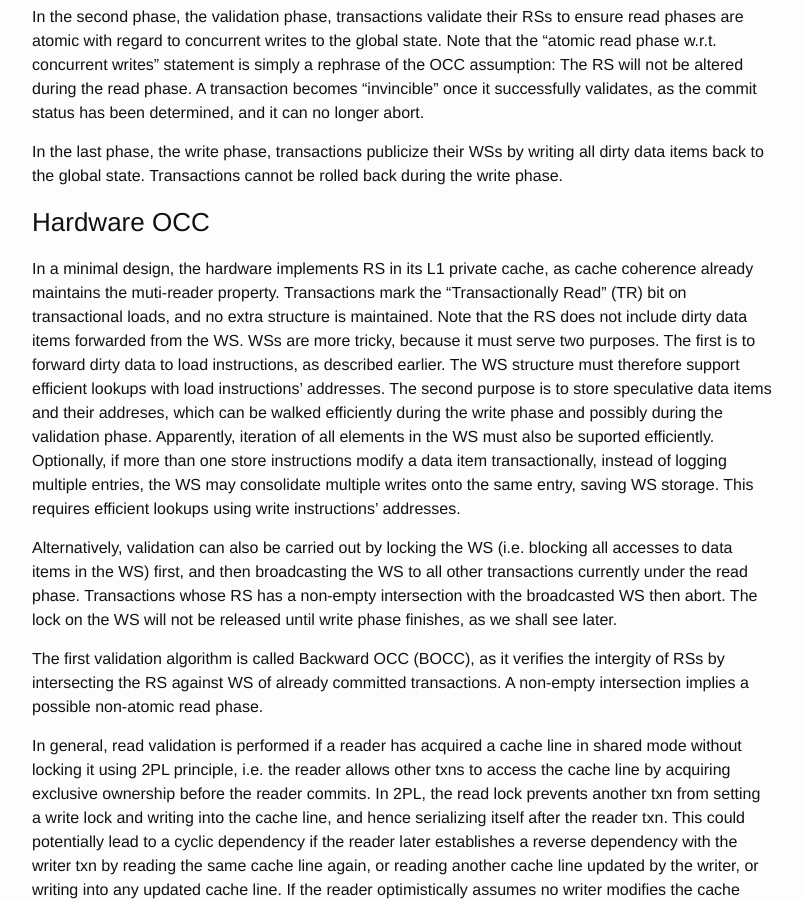
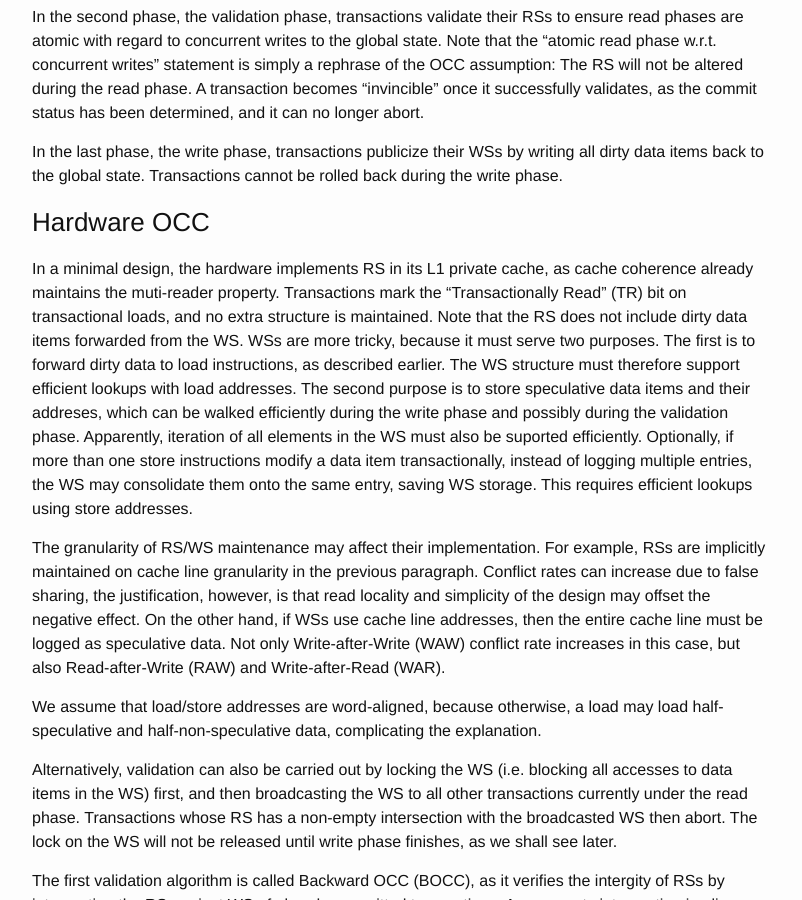
Before and after one commit to wangziqi2013/wangziqi2013.github.io, a Jekyll site: the page built from _posts/2018-03-18-HTM-Hardware-2PL-and-OCC.markdown, in a window 1280 px wide and 900 px high, scrolled down 3735 px. Shown: the whole window, without its empty margins (238-1040 px from the left). Built offline with Jekyll 4.4.1, drawn with Linux system fonts in a browser that asks for light colours.

Commit message:
Working on RS/WS granularity

```diff
--- a/_posts/2018-03-18-HTM-Hardware-2PL-and-OCC.markdown
+++ b/_posts/2018-03-18-HTM-Hardware-2PL-and-OCC.markdown
@@ -152,14 +152,22 @@ In a minimal design, the hardware implements RS in its L1 private cache, as cach
 the muti-reader property. Transactions mark the "Transactionally Read" (TR) bit on transactional loads, and no
 extra structure is maintained. Note that the RS does not include dirty data items forwarded from the WS.
 WSs are more tricky, because it must serve two purposes. The first is to forward dirty data to load instructions, as
-described earlier. The WS structure must therefore support efficient lookups with load instructions' addresses.
+described earlier. The WS structure must therefore support efficient lookups with load addresses.
 The second purpose is to store speculative data items and their addreses, which can be walked efficiently
 during the write phase and possibly during the validation phase. Apparently, iteration of all elements
 in the WS must also be suported efficiently. Optionally, if more than one store instructions modify a data item
-transactionally, instead of logging multiple entries, the WS may consolidate multiple writes onto the same entry,
-saving WS storage. This requires efficient lookups using write instructions' addresses.
+transactionally, instead of logging multiple entries, the WS may consolidate them onto the same entry,
+saving WS storage. This requires efficient lookups using store addresses.
+
+The granularity of RS/WS maintenance may affect their implementation. For example, RSs are implicitly maintained
+on cache line granularity in the previous paragraph. Conflict rates can increase due to false sharing, the justification,
+however, is that read locality and simplicity of the design may offset the negative effect. On the other hand,
+if WSs use cache line addresses, then the entire cache line must be logged as speculative data. Not only
+Write-after-Write (WAW) conflict rate increases in this case, but also Read-after-Write (RAW) and Write-after-Read (WAR).
 
 
+We assume that load/store addresses are word-aligned, because otherwise, a load may load half-speculative
+and half-non-speculative data, complicating the explanation.
 
 Alternatively,
 validation can also be carried out by locking the WS (i.e. blocking all accesses to data items in the WS)
```
